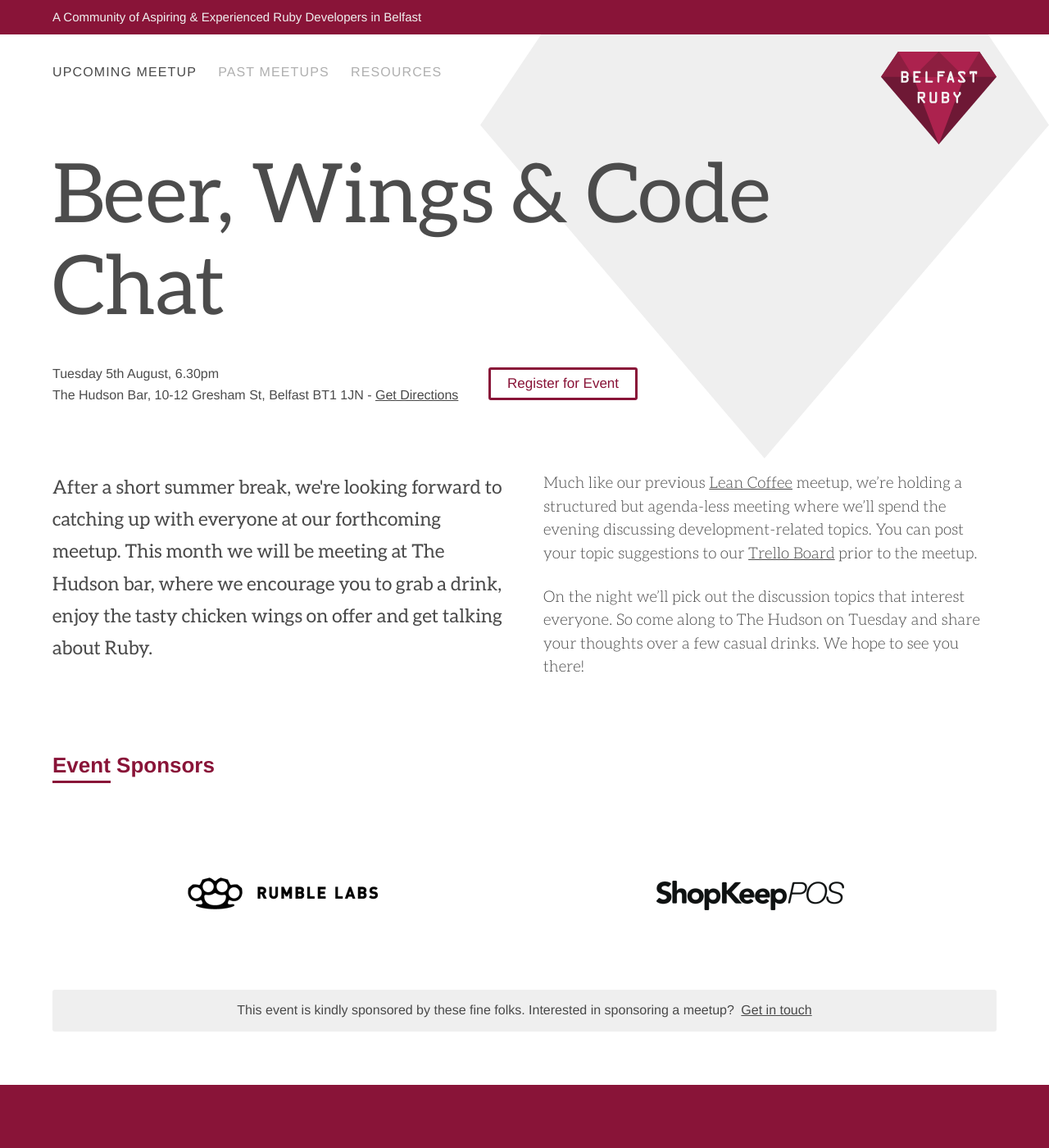
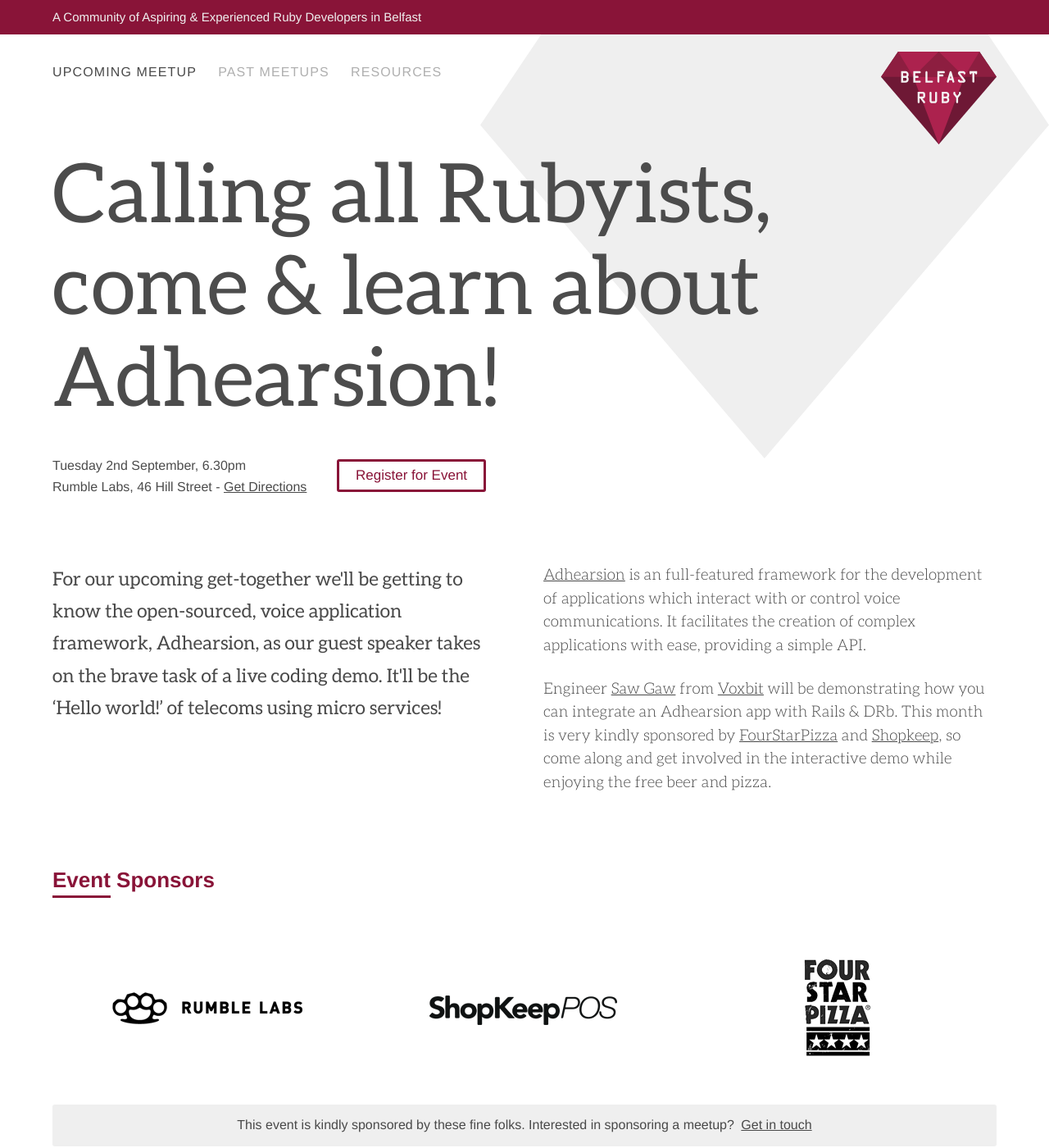
Before and after one commit to belfastruby/belfastruby.github.io, a Jekyll site: the page built from index.html, in a window 1280 px wide and 1400 px high. Shown: the whole window at 82% size. Built offline with Jekyll 4.4.1, drawn with Linux system fonts in a browser that asks for light colours; nearby versions of some CDN libraries; Markdown is read by kramdown in place of the engine named in the settings.

Commit message:
updating site with BR-17 details - Adhearsion demo

```diff
--- a/_posts/2014-08-05-beer-wings-and-code-chat.markdown
+++ b/_posts/2014-08-05-beer-wings-and-code-chat.markdown
@@ -1,7 +1,7 @@
 ---
 layout: post
 
-past: false
+past: true
 number: "BR-16"
 title: "Beer, Wings &amp; Code Chat"
 when: Tuesday 5th August, 6.30pm
--- /dev/null
+++ b/_posts/2014-09-02-adhearsion.markdown
@@ -0,0 +1,22 @@
+---
+layout: post
+
+past: false
+number: "BR-17"
+title: "Calling all Rubyists, come &amp; learn about Adhearsion!"
+when: Tuesday 2nd September, 6.30pm
+location: Rumble Labs, 46 Hill Street
+
+directions: https://maps.google.com/maps?f=d&source=s_d&saddr=&hl=en&ie=UTF8&layer=c&daddr=The+Rumble+Laboratory+%4054.60231963589608,-5.927209854125977
+
+register_link: "http://digitalcircle.org/events/belfast-ruby-calling-all-rubyists-come-learn-about-adhearsion"
+
+sponsors: [{name: "Rumble Labs", image: "/assets/images/rumblelabs-logo.png", link: "http://rumblelabs.com"}, {name: "Shopkeep", image: "/assets/images/shopkeeppos-logo.png", link: "http://shopkeep.com"}, {name: "Four Star Pizza", image: "/assets/images/fourstarpizza-logo.png", link: "http://www.fourstarpizza.co.uk/"}]
+
+intro: "For our upcoming get-together we'll be getting to know the open-sourced, voice application framework, Adhearsion, as our guest speaker takes on the brave task of a live coding demo. It'll be the ‘Hello world!’ of telecoms using micro services!"
+
+---
+
+[Adhearsion](http://www.adhearsion.com/) is an full-featured framework for the development of applications which interact with or control voice communications. It facilitates the creation of complex applications with ease, providing a simple API.
+
+Engineer [Saw Gaw](https://twitter.com/nevercertified) from [Voxbit](https://twitter.com/voxbit) will be demonstrating how you can integrate an Adhearsion app with Rails & DRb. This month is very kindly sponsored by [FourStarPizza](http://www.fourstarpizza.co.uk/) and [Shopkeep](http://www.shopkeep.com/), so come along and get involved in the interactive demo while enjoying the free beer and pizza.
```
Also changed, not shown: assets/images/fourstarpizza-logo.png (added).
